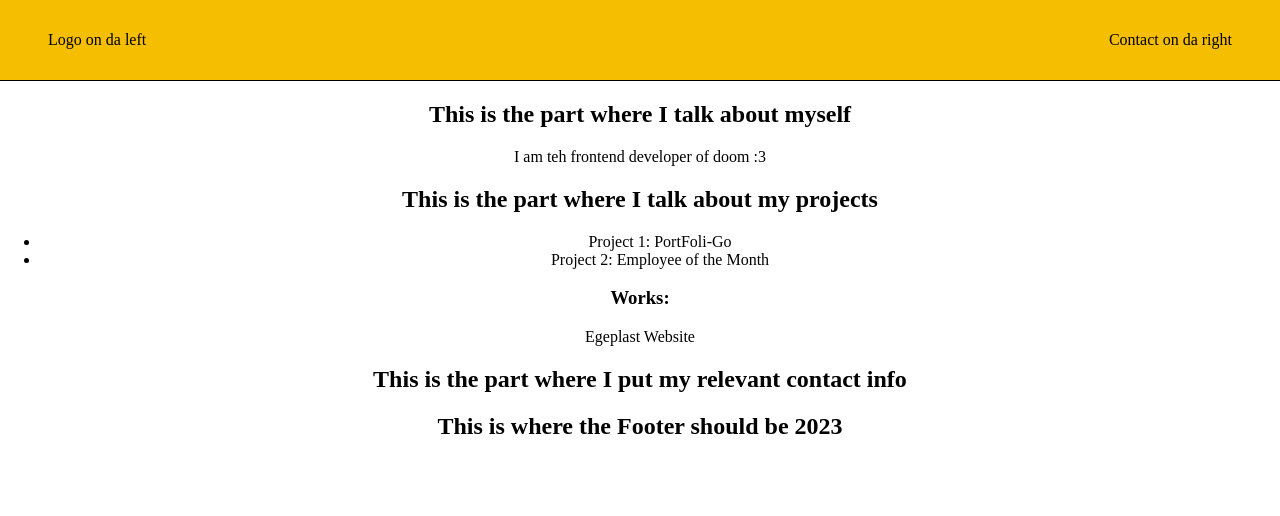
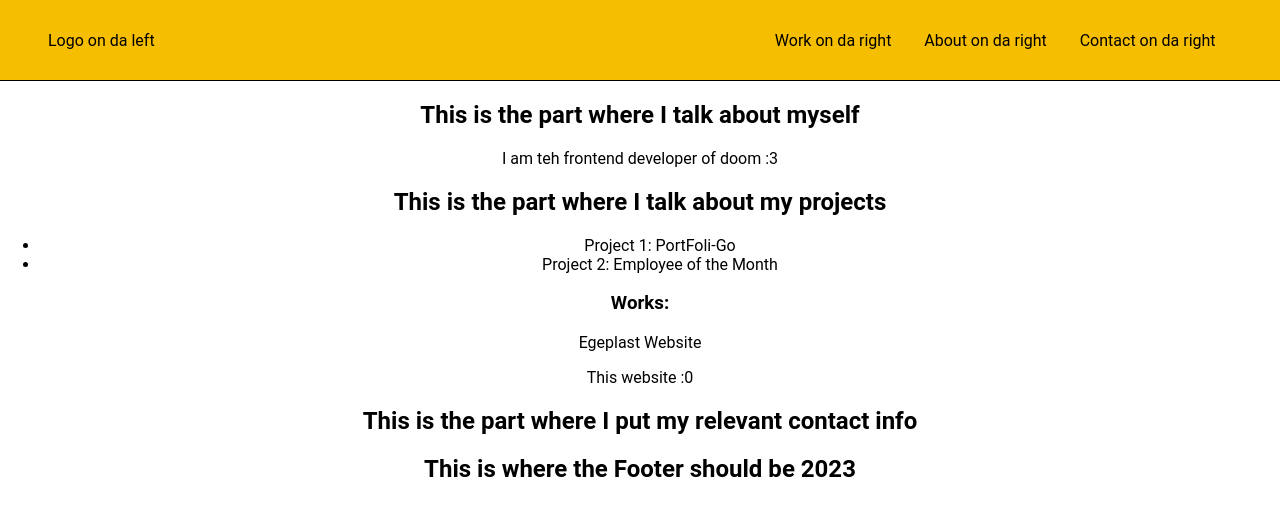
Before and after one commit to ying-lenny/Portfolio-Site-OL, a React (Create React App) app: page / in a window 1280 px wide. Shown: the top 516 px of the page. Built offline with nearby package versions, Linux system fonts and the light colour scheme.

Commit message:
Tweaked more CSS

```diff
--- a/src/Components/Header.js
+++ b/src/Components/Header.js
@@ -5,8 +5,14 @@ export default function Header() {
     return (
         <header className="header">
             <div className="header-links">
-                <p>Logo on da left</p>
-                <p>Contact on da right</p>
+                <div className="header-left">
+                    <p>Logo on da left</p>
+                </div>
+                <div className="header-right">
+                    <p>Work on da right</p>
+                    <p>About on da right</p>
+                    <p>Contact on da right</p>
+                </div>
             </div>
         </header>
     )
--- a/src/Components/Projects.js
+++ b/src/Components/Projects.js
@@ -10,6 +10,7 @@ export default function ProjectSection() {
             </ul>
             <h3>Works:</h3>
             <p>Egeplast Website</p>
+            <p>This website :0</p>
         </div>
     )
 }
--- a/src/Styles/App.css
+++ b/src/Styles/App.css
@@ -3,6 +3,7 @@
 }
 
 body {
+  font-family: 'Roboto';
   margin: 0;
   padding: 0;
 }
--- a/src/Styles/Header.css
+++ b/src/Styles/Header.css
@@ -16,3 +16,9 @@
     height: 100%;
     padding: 0 3em;
   }
+
+  .header-right {
+    display: flex;
+    justify-content: space-around;
+    width: 40%;
+  }
```
